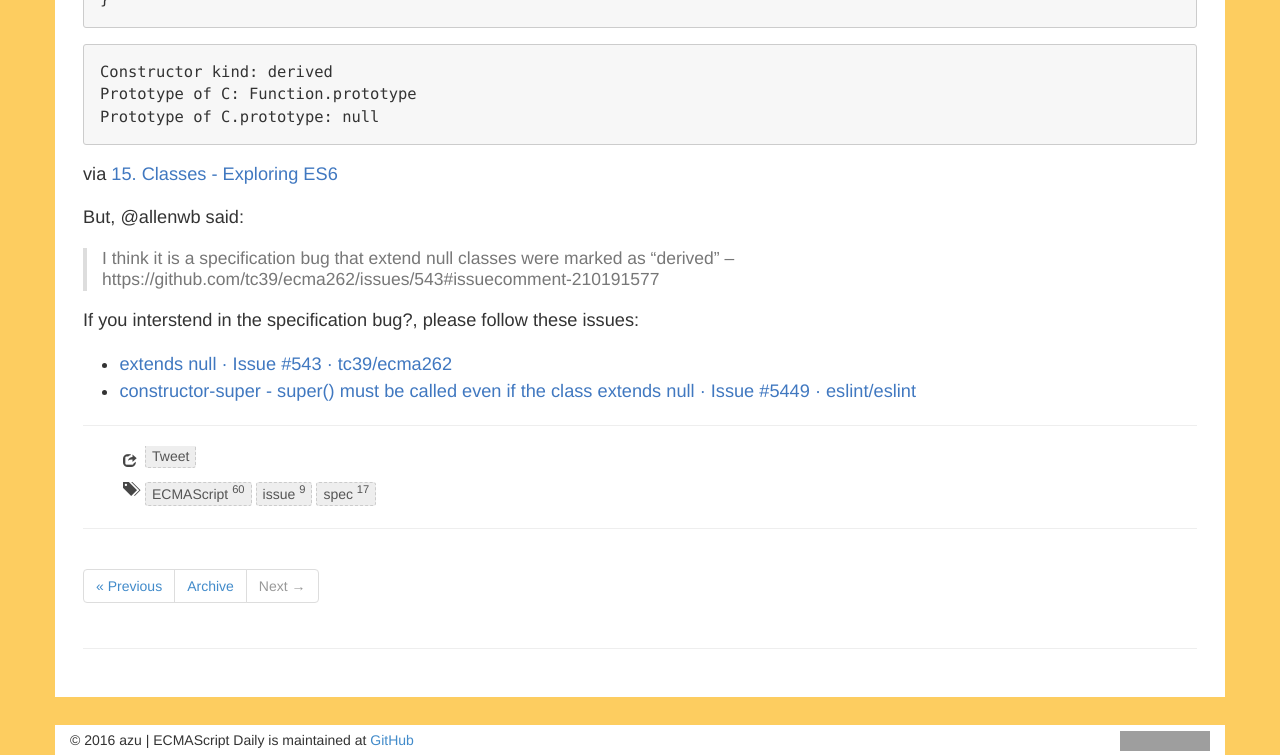
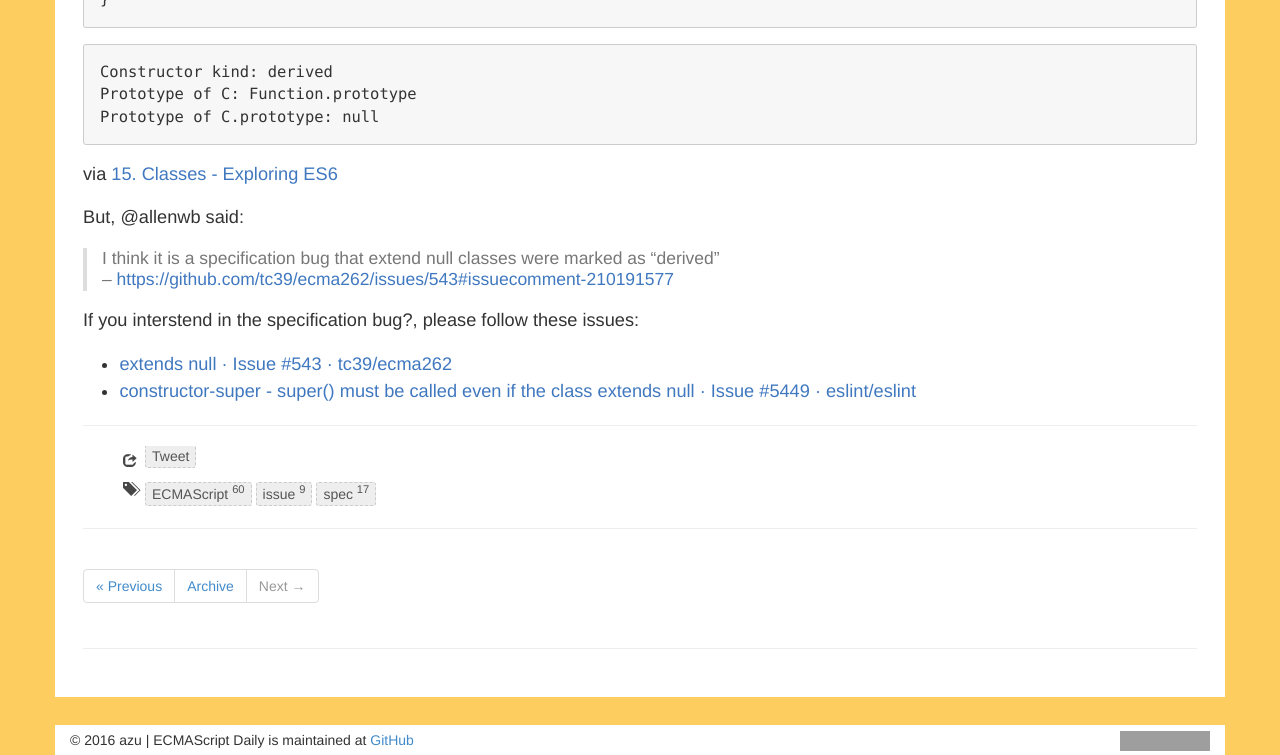
Before and after one commit to ecmascript-daily/ecmascript-daily.github.com, a Jekyll site: the page built from _posts/2016/2016-04-17-is-extends-null-derived.md, in a window 1280 px wide. Shown: the part 321-1076 px from the top of the page. Built offline with Jekyll 4.4.1, drawn with Linux system fonts in a browser that asks for light colours; nearby versions of some CDN libraries; comment, search, counter and statistics services are not loaded; part of the change alters nothing that is shown; grey boxes are pictures that could not be loaded.

```diff
--- a/_posts/2016/2016-04-17-is-extends-null-derived.md
+++ b/_posts/2016/2016-04-17-is-extends-null-derived.md
@@ -25,7 +25,7 @@ via [15. Classes - Exploring ES6](http://exploringjs.com/es6/ch_classes.html "15
 But, @allenwb said:
 
 > I think it is a specification bug that extend null classes were marked as "derived"
-> -- https://github.com/tc39/ecma262/issues/543#issuecomment-210191577
+> -- [https://github.com/tc39/ecma262/issues/543#issuecomment-210191577](https://github.com/tc39/ecma262/issues/543#issuecomment-210191577)
 
 If you interstend in the specification bug?, please follow  these issues:
 
```
